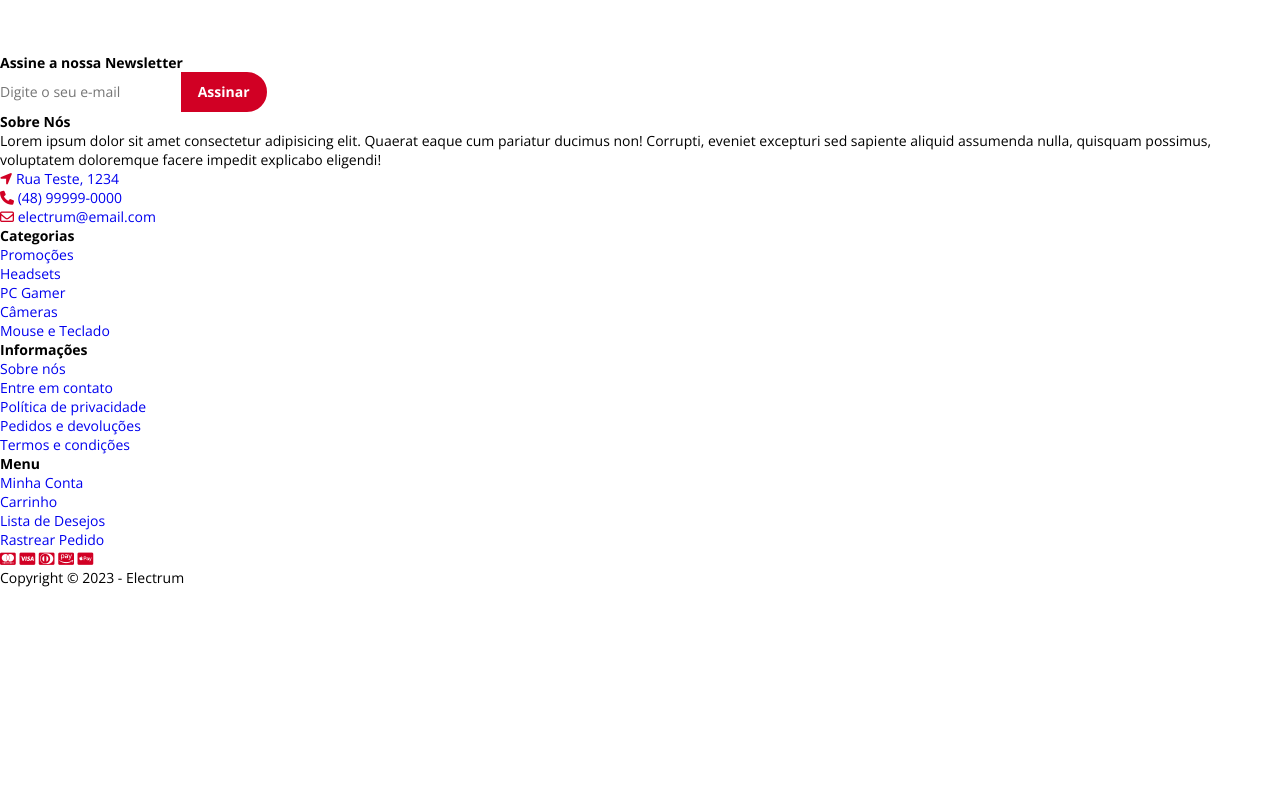
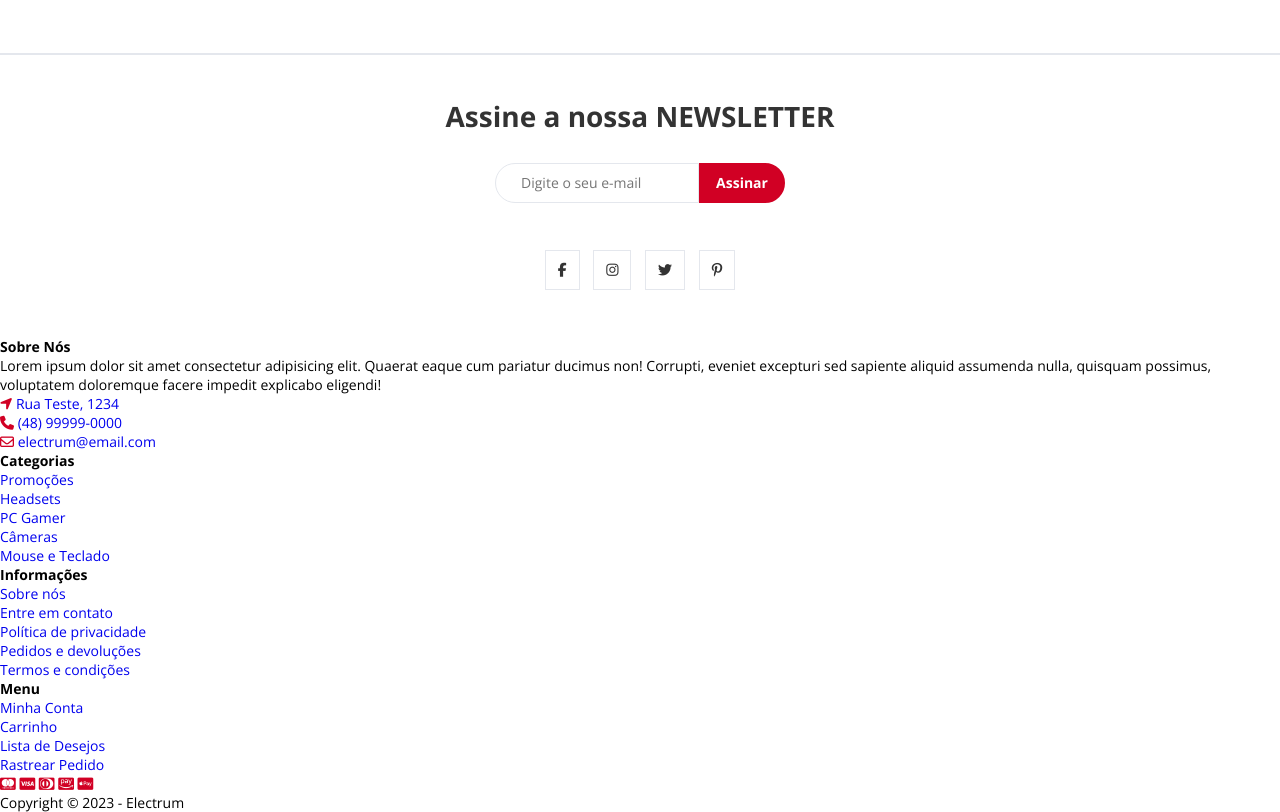
Before and after one commit to oldrado-jr/electrum, a plain HTML site: page index.html in a window 1280 px wide. Shown: the part 2012-2824 px from the top of the page. Before the commit the page ends 2599 px from the top, so only its background shows below. Drawn offline with nearby package versions, Linux system fonts and the light colour scheme.

Commit message:
feat: add newsletter section style

```diff
--- a/index.html
+++ b/index.html
@@ -271,6 +271,12 @@
           placeholder="Digite o seu e-mail">
         <input type="submit" class="btn btn-half" value="Assinar">
       </form>
+      <div class="social-media">
+        <i class="fab fa-facebook-f"></i>
+        <i class="fab fa-instagram"></i>
+        <i class="fab fa-twitter"></i>
+        <i class="fab fa-pinterest-p"></i>
+      </div>
     </div>
     <footer class="footer">
       <div class="footer-top">
--- /dev/null
+++ b/sass/2-layouts/_newsletter-section.sass
@@ -0,0 +1,43 @@
+@use '../1-base/variables'
+@use '../1-base/base-mixins'
+@use 'layouts-mixins'
+
+.newsletter-container
+  display: flex
+  flex-direction: column
+  align-items: center
+  justify-content: center
+  padding: 3rem
+  border-top: 2px solid variables.$section-bg-color
+
+  h2
+    font-size: 2rem
+    color: variables.$dark-color
+    margin-bottom: 2rem
+
+    span
+      font-size: 2rem
+      font-weight: bold
+      text-transform: uppercase
+
+  form
+    display: flex
+    margin-bottom: 3rem
+
+    input[type="email"]
+      border: 1px solid variables.$section-bg-color
+      @include layouts-mixins.rounded-input
+
+  .social-media
+
+    i
+      padding: 12px
+      margin: 5px
+      border: 1px solid variables.$section-bg-color
+      cursor: pointer
+      color: variables.$dark-color
+      transition: 0.4s
+
+      &:hover
+        color: variables.$primary-color
+        background: variables.$section-bg-color
--- a/sass/2-layouts/layouts.sass
+++ b/sass/2-layouts/layouts.sass
@@ -2,3 +2,4 @@
 @use 'banner-section'
 @use 'products-section'
 @use 'deal-section'
+@use 'newsletter-section'
```
Also changed, not shown: css/app.min.css, 1 other file.
